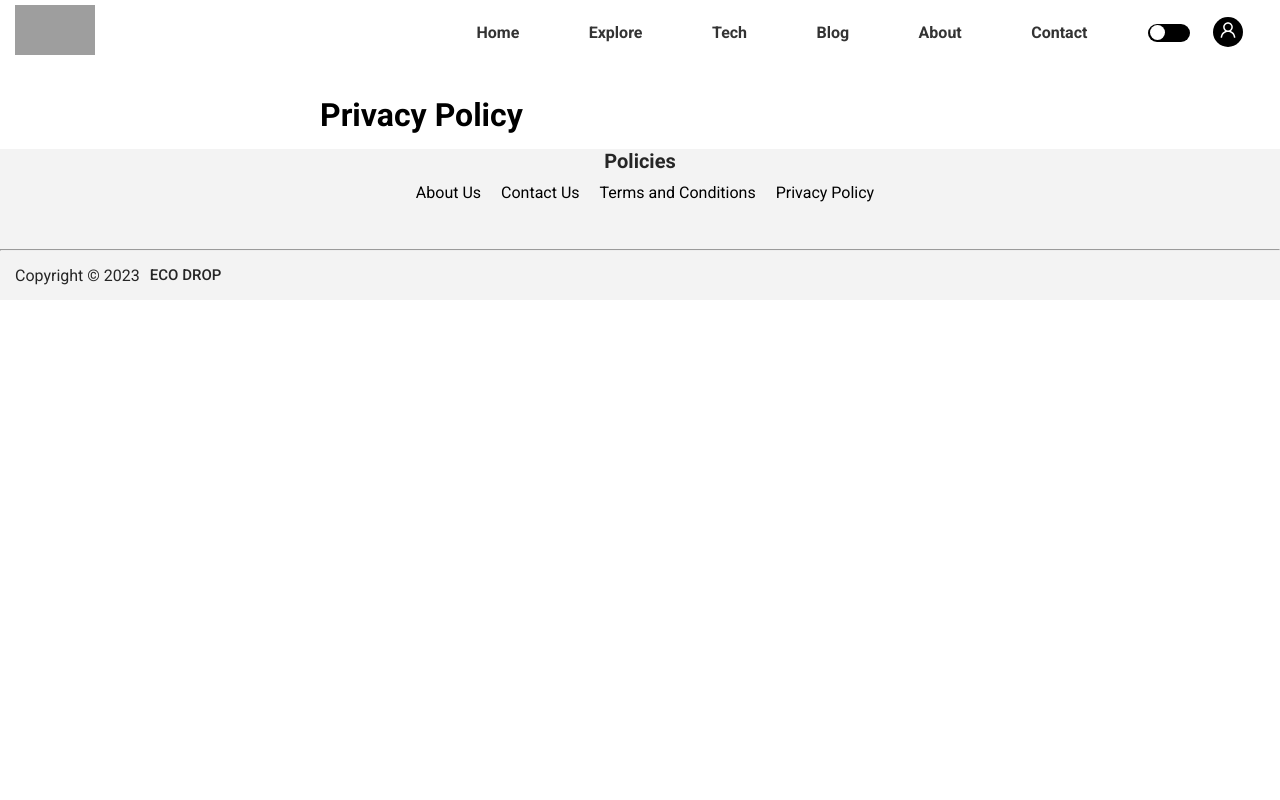
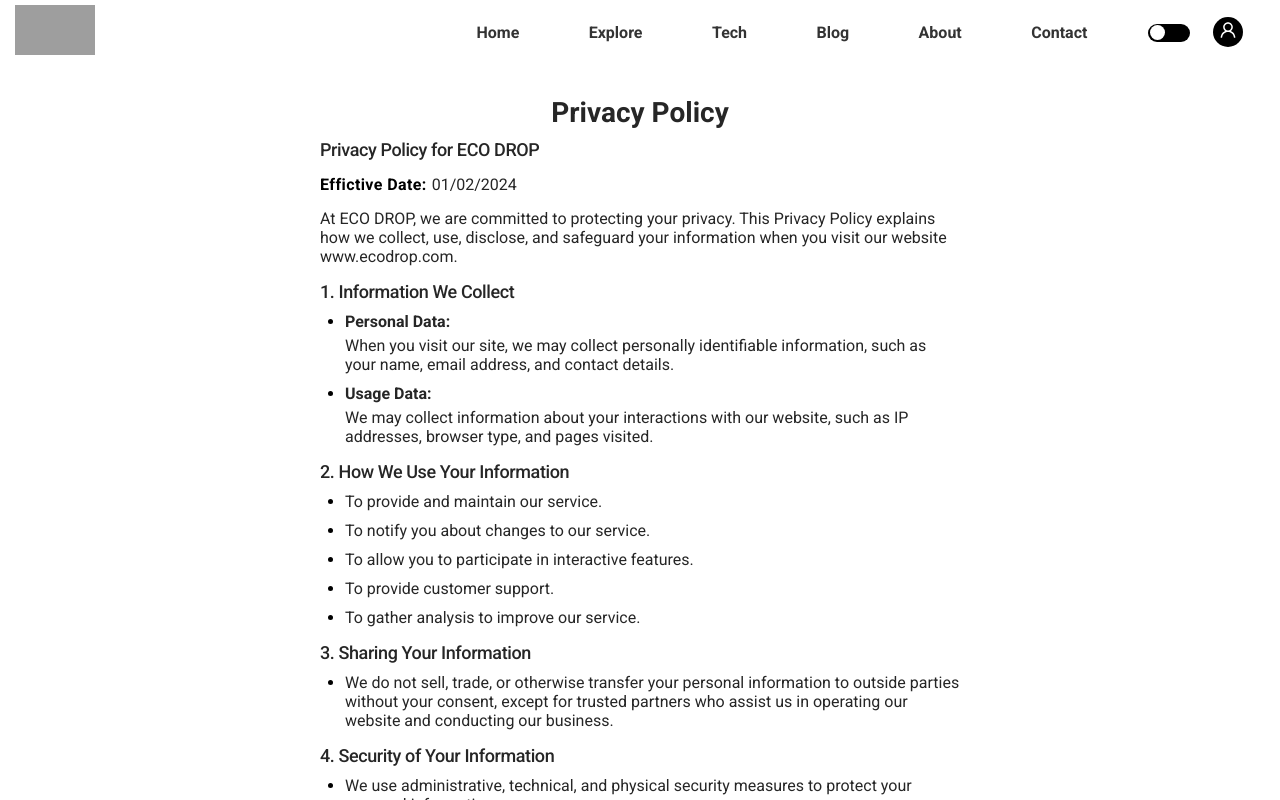
Before and after one commit to dhanesh1232/DNS_Deploy, a React (Create React App) app in the folder Blog/: page /privacy-policy in a window 1280 px wide. Built offline with nearby package versions, Linux system fonts and the light colour scheme; no server answers; grey boxes are pictures that could not be loaded; a web font is replaced by a local one.

Commit message:
Update index.js

```diff
--- a/Blog/src/Components/Privacy Policy/index.js
+++ b/Blog/src/Components/Privacy Policy/index.js
@@ -1,7 +1,21 @@
 import BlogContext from "../../Context/blogContext";
 import Header from "../Header";
 import Footer from "../Footer";
-import { PrivacyPage, PrivacyBody } from "./styledComponents";
+import {
+  PrivacyPage,
+  PrivacyBody,
+  PrivacyHead,
+  MiniHead,
+  DateLine,
+  FirstStrong,
+  SecondStrong,
+  DescriptionCon,
+  DescUnorderList,
+  DescList,
+  FirstHead,
+  SecondHead,
+  NavLinkPrivacy,
+} from "./styledComponents";
 const PrivacyPolicy = () => (
   <BlogContext.Consumer>
     {(value) => {
@@ -10,8 +24,168 @@
         <>
           <Header />
           <PrivacyPage>
-            <PrivacyBody headcolor={theme.toString()}>
-              <h1>Privacy Policy</h1>
+            <PrivacyHead headcolor={theme.toString()}>
+              Privacy Policy
+            </PrivacyHead>
+            <PrivacyBody>
+              <MiniHead minicolor={theme.toString()}>
+                Privacy Policy for ECO DROP
+              </MiniHead>
+              <DateLine>
+                <FirstStrong firststrongcolor={theme.toString()}>
+                  Effictive Date:
+                </FirstStrong>
+                <SecondStrong secondstrongcolor={theme.toString()} mrg="0px">
+                  01/02/2024
+                </SecondStrong>
+              </DateLine>
+              <SecondStrong secondstrongcolor={theme.toString()} mrg="15px">
+                At ECO DROP, we are committed to protecting your privacy. This
+                Privacy Policy explains how we collect, use, disclose, and
+                safeguard your information when you visit our website
+                www.ecodrop.com.
+              </SecondStrong>
+              <DescriptionCon>
+                <FirstHead firstheadcolor={theme.toString()}>
+                  1. Information We Collect
+                </FirstHead>
+                <DescUnorderList>
+                  <DescList>
+                    <SecondHead secondheadcolor={theme.toString()}>
+                      Personal Data:{" "}
+                    </SecondHead>
+                    <SecondStrong
+                      secondstrongcolor={theme.toString()}
+                      mrg="5px"
+                    >
+                      When you visit our site, we may collect personally
+                      identifiable information, such as your name, email
+                      address, and contact details.
+                    </SecondStrong>
+                  </DescList>
+                  <DescList>
+                    <SecondHead secondheadcolor={theme.toString()}>
+                      Usage Data:
+                    </SecondHead>
+                    <SecondStrong
+                      secondstrongcolor={theme.toString()}
+                      mrg="5px"
+                    >
+                      We may collect information about your interactions with
+                      our website, such as IP addresses, browser type, and pages
+                      visited.
+                    </SecondStrong>
+                  </DescList>
+                </DescUnorderList>
+              </DescriptionCon>
+              <DescriptionCon>
+                <FirstHead firstheadcolor={theme.toString()}>
+                  2. How We Use Your Information
+                </FirstHead>
+                <DescUnorderList>
+                  <DescList>
+                    <SecondStrong
+                      secondstrongcolor={theme.toString()}
+                      mrg="5px"
+                    >
+                      To provide and maintain our service.
+                    </SecondStrong>
+                  </DescList>
+                  <DescList>
+                    <SecondStrong
+                      secondstrongcolor={theme.toString()}
+                      mrg="5px"
+                    >
+                      To notify you about changes to our service.
+                    </SecondStrong>
+                  </DescList>
+                  <DescList>
+                    <SecondStrong
+                      secondstrongcolor={theme.toString()}
+                      mrg="5px"
+                    >
+                      To allow you to participate in interactive features.
+                    </SecondStrong>
+                  </DescList>
+                  <DescList>
+                    <SecondStrong
+                      secondstrongcolor={theme.toString()}
+                      mrg="5px"
+                    >
+                      To provide customer support.
+                    </SecondStrong>
+                  </DescList>
+                  <DescList>
+                    <SecondStrong
+                      secondstrongcolor={theme.toString()}
+                      mrg="5px"
+                    >
+                      To gather analysis to improve our service.
+                    </SecondStrong>
+                  </DescList>
+                </DescUnorderList>
+              </DescriptionCon>
+              <DescriptionCon>
+                <FirstHead firstheadcolor={theme.toString()}>
+                  3. Sharing Your Information
+                </FirstHead>
+                <DescUnorderList>
+                  <DescList>
+                    <SecondStrong
+                      secondstrongcolor={theme.toString()}
+                      mrg="5px"
+                    >
+                      We do not sell, trade, or otherwise transfer your personal
+                      information to outside parties without your consent,
+                      except for trusted partners who assist us in operating our
+                      website and conducting our business.
+                    </SecondStrong>
+                  </DescList>
+                </DescUnorderList>
+              </DescriptionCon>
+              <DescriptionCon>
+                <FirstHead firstheadcolor={theme.toString()}>
+                  4. Security of Your Information
+                </FirstHead>
+                <DescUnorderList>
+                  <DescList>
+                    <SecondStrong
+                      secondstrongcolor={theme.toString()}
+                      mrg="5px"
+                    >
+                      We use administrative, technical, and physical security
+                      measures to protect your personal information.
+                    </SecondStrong>
+                  </DescList>
+                </DescUnorderList>
+              </DescriptionCon>
+              <DescriptionCon>
+                <FirstHead firstheadcolor={theme.toString()}>
+                  5. Changes to This Privacy Policy
+                </FirstHead>
+                <DescUnorderList>
+                  <DescList>
+                    <SecondStrong
+                      secondstrongcolor={theme.toString()}
+                      mrg="5px"
+                    >
+                      We may update our Privacy Policy from time to time. We
+                      will notify you of any changes by posting the new Privacy
+                      Policy on this page.
+                    </SecondStrong>
+                  </DescList>
+                </DescUnorderList>
+              </DescriptionCon>
+              <FirstHead firstheadcolor={theme.toString()}>
+                Contact Us
+              </FirstHead>
+              <SecondStrong secondstrongcolor={theme.toString()} mrg="5px">
+                If you have any questions about this Privacy Policy, please
+                contact us at{" "}
+                <NavLinkPrivacy secondstrongcolor={theme.toString()}>
+                  Click Here
+                </NavLinkPrivacy>
+              </SecondStrong>
             </PrivacyBody>
             <Footer />
           </PrivacyPage>
```
